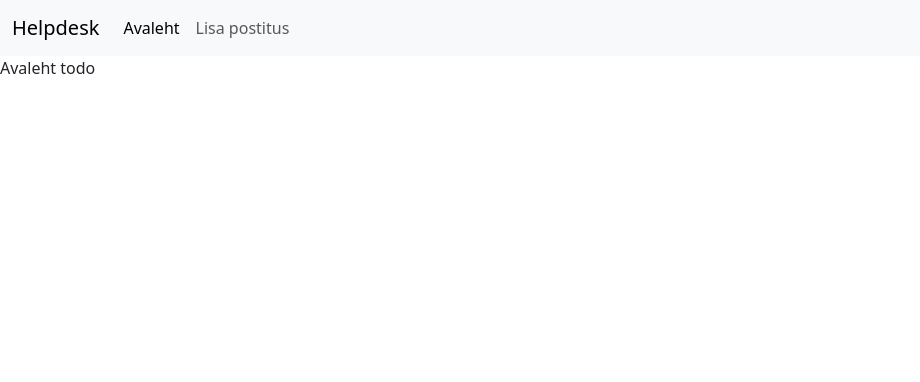
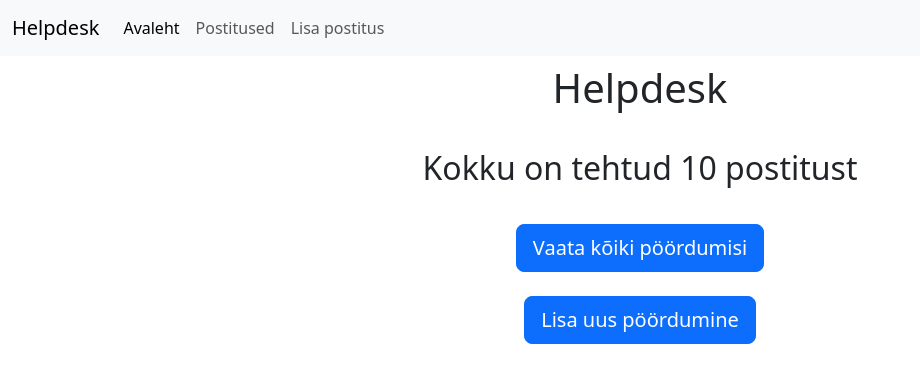
Before and after one commit to RaimondJ/HelpdeskClient, a React (Vite) app: page / in a window 1280 px wide. Shown: the top 382 px of the page, without its empty margins (0-920 px from the left). Built offline with nearby package versions, Linux system fonts and the light colour scheme.

Commit message:
Posts page and home page update

```diff
--- a/src/App.jsx
+++ b/src/App.jsx
@@ -8,6 +8,7 @@ import Header from './Header.jsx'
 import { BrowserRouter, Routes, Route } from "react-router-dom";
 import Home from './Home.jsx'
 import Post from './Post.jsx'
+import Posts from './Posts.jsx'
 import NotFound from './NotFound.jsx'
 
 function App() {
@@ -18,7 +19,8 @@ function App() {
       <Header />
       <Routes>
         <Route index element={<Home />} />
-        <Route path="post" element={<Post />} />
+        <Route path="posts" element={<Posts />} />
+        <Route path="newpost" element={<Post />} />
         <Route path='*' element={<NotFound />}/>
       </Routes>
     </BrowserRouter>
--- a/src/Header.jsx
+++ b/src/Header.jsx
@@ -15,7 +15,10 @@ export default function Header() {
                                 <NavLink className="nav-link" to="/">Avaleht</NavLink>
                             </li>
                             <li class="nav-item">
-                                <NavLink className="nav-link" to="/post">Lisa postitus</NavLink>
+                                <NavLink className="nav-link" to="/posts">Postitused</NavLink>
+                            </li>
+                            <li class="nav-item">
+                                <NavLink className="nav-link" to="/newpost">Lisa postitus</NavLink>
                             </li>
                         </ul>
                     </div>
--- a/src/Home.jsx
+++ b/src/Home.jsx
@@ -1,11 +1,25 @@
-
+import { BrowserRouter as Router, Routes, Route, Link, Outlet, NavLink } from "react-router-dom";
 
 function Home() {
-    return (
-        <>
-           <p>Avaleht todo</p>
-        </>
-      )
+  return (
+    <>
+      <div className="container text-center">
+        <h1 className="p-2">Helpdesk</h1>
+        <p className="p-3 fs-2">Kokku on tehtud 10 postitust</p>
+        <NavLink to="/posts">
+          <button type="button" class="btn btn-primary btn-lg btn-block">
+            Vaata kõiki pöördumisi
+          </button>
+        </NavLink>
+        <br></br><br></br>
+        <NavLink to="/newpost">
+          <button type="button" class="btn btn-primary btn-lg btn-block">
+            Lisa uus pöördumine
+          </button>
+        </NavLink>
+      </div>
+    </>
+  )
 }
 
 export default Home
--- a/src/Post.jsx
+++ b/src/Post.jsx
@@ -3,6 +3,7 @@ function Post() {
     return (
         <>
             <div class="container-sm ">
+                <form>
                     <p className="fs-1">Lisa uus pöördumine</p>
                     <div class="mb-3">
                         <label for="exampleFormControlInput1" class="form-label">Teema</label>
@@ -16,8 +17,9 @@ function Post() {
                         <label for="datePicker" class="form-label">Lahendamise tähtaeg</label><br></br>
                         <input type="date" id="datePicker" name="birthday" />
                     </div>
+                    <button type="submit" class="btn btn-primary">Postita</button>
+                </form>
             </div>
-
         </>
     )
 }
--- /dev/null
+++ b/src/Posts.jsx
@@ -0,0 +1,10 @@
+function Posts() {
+    return (
+        <>
+            <p>All posts here todo</p>
+
+        </>
+    )
+}
+
+export default Posts
```
Lines whose indentation alone changed are shown as unchanged.
